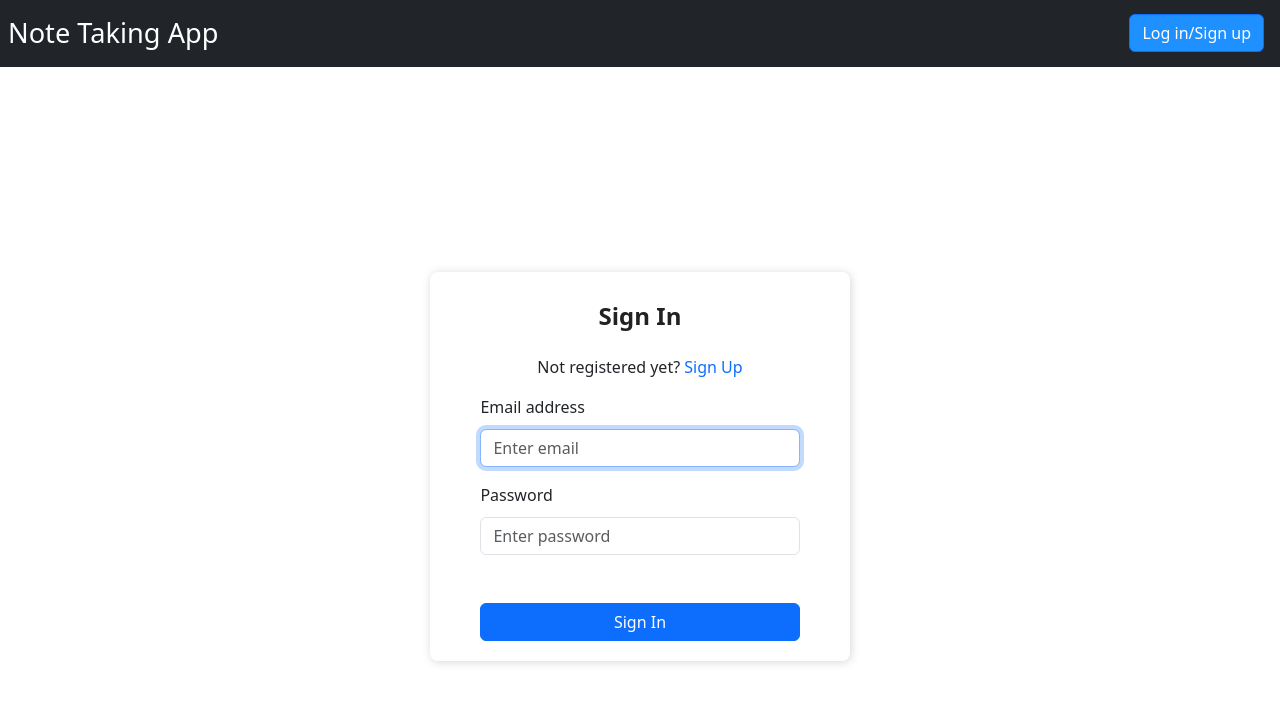
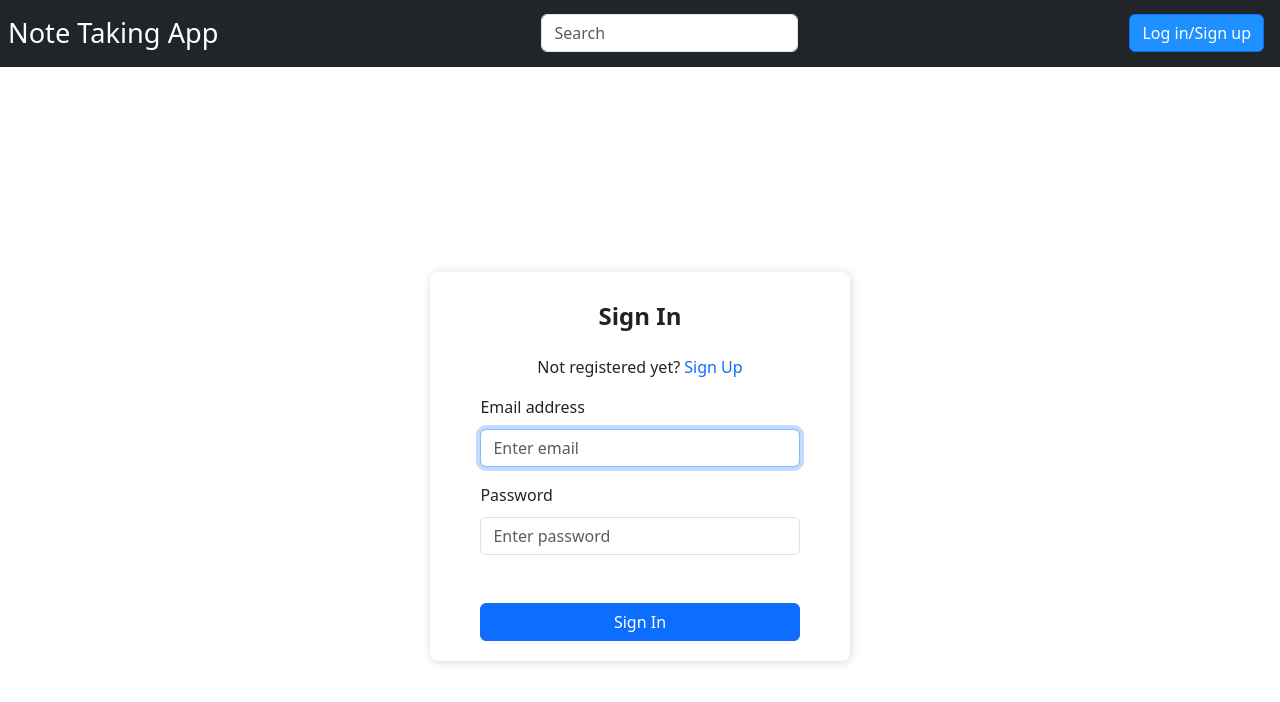
Before and after one commit to raviVerma786/Updated-Note-Taking, a React (Create React App) app: page /login in a window 1280 px wide. Shown: the top 702 px of the page. Built offline with nearby package versions, Linux system fonts and the light colour scheme.

Commit message:
Search functionality added

```diff
--- a/src/Components/Home.js
+++ b/src/Components/Home.js
@@ -230,7 +230,7 @@ export default function Home() {
                 <div className="todo_style">
                   {Object.entries(notesData).map(([key, value]) => {
                     return (
-                      <List
+                      (value.note.indexOf(userDetails.searchInput) !== -1) && <List
                         noteVal={value.note}
                         key={key}
                         id={key}
--- a/src/Components/List.js
+++ b/src/Components/List.js
@@ -1,4 +1,4 @@
-import React, { useState } from "react";
+import React, { useContext, useState } from "react";
 import { Button } from "react-bootstrap";
 import DeleteBootstrapModal from "./Modal/DeleteBootstrapModal";
 import UpdateBootrapModal from "./Modal/UpdateBootrapModal";
--- a/src/Components/Navbar.js
+++ b/src/Components/Navbar.js
@@ -33,7 +33,16 @@ const Navbar = (props) => {
         <a id="logo" className="navbar-brand mx-2" href="/">
           Note Taking App
         </a>
-
+        <div>
+          <input
+            class="form-control mr-sm-2"
+            type="search"
+            placeholder="Search"
+            aria-label="Search"
+            value = {userDetails.searchInput}
+            onChange={(e)=>userDetails.setSearchInput(e.target.value)}
+          />
+</div>
         {!userDetails.signedIn ? (
           <button
             id="LogInButton"
--- a/src/Context/UserCredentials.js
+++ b/src/Context/UserCredentials.js
@@ -6,10 +6,11 @@ export const UserContextProvider = (props) => {
   const [user, setUser] = useState("");
   const [email, setEmail] = useState("");
   const [signedIn, setSignedIn] = useState(false);
+  const [searchInput,setSearchInput] = useState("");
 
   return (
     <UserContext.Provider
-      value={{ signedIn, setSignedIn, email, setEmail, user, setUser }}
+      value={{ signedIn, setSignedIn, email, setEmail, user, setUser, searchInput,setSearchInput }}
     >
       {props.children}
     </UserContext.Provider>
```
